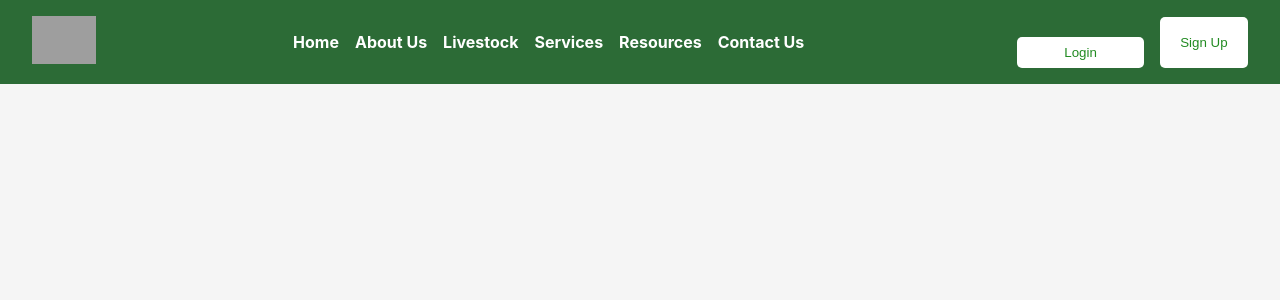
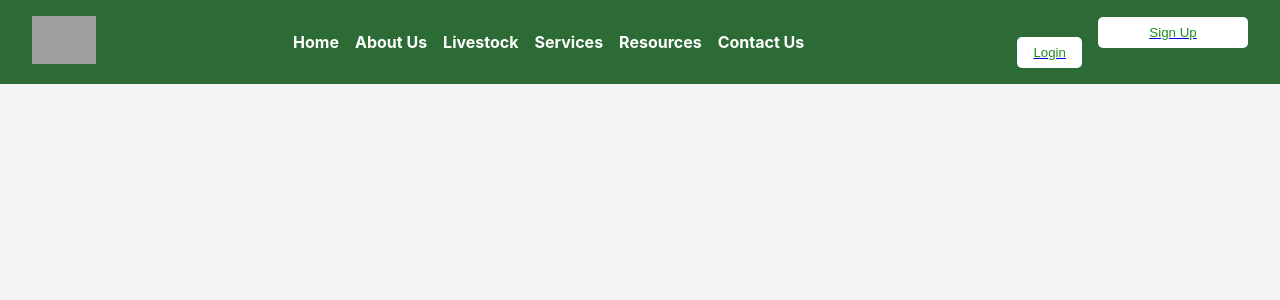
Before and after one commit to Thulani54/lyme-frontend, a React (Vite) app: page / in a window 1280 px wide. Shown: the top 300 px of the page. Built offline with nearby package versions, Linux system fonts and the light colour scheme; grey boxes are pictures that could not be loaded.

Commit message:
link to update

```diff
--- a/src/components/NavBar.jsx
+++ b/src/components/NavBar.jsx
@@ -18,8 +18,12 @@ const NavBar = () => {
                 <li><a href="#">Contact Us</a></li>
             </ul>
             <div className="auth-buttons">
-                <button className="login-button">Login</button>
-                <button className="sign-up-button">Sign Up</button>
+                <Link to="/LoginPage">
+                    <button className="login-button">Login</button>
+                </Link>
+                <Link to="/RegisterPage">
+                    <button className="sign-up-button">Sign Up</button>
+                </Link>
             </div>
         </nav>
     );
```
